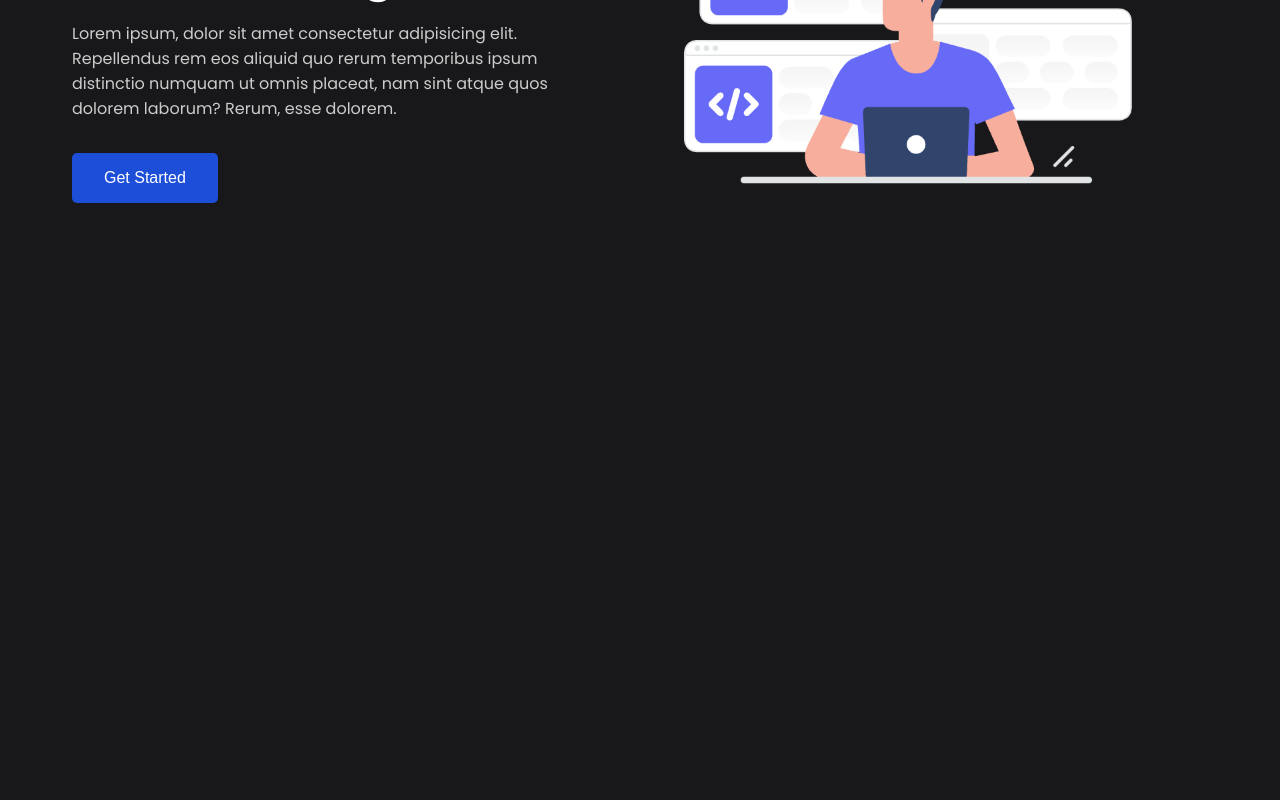
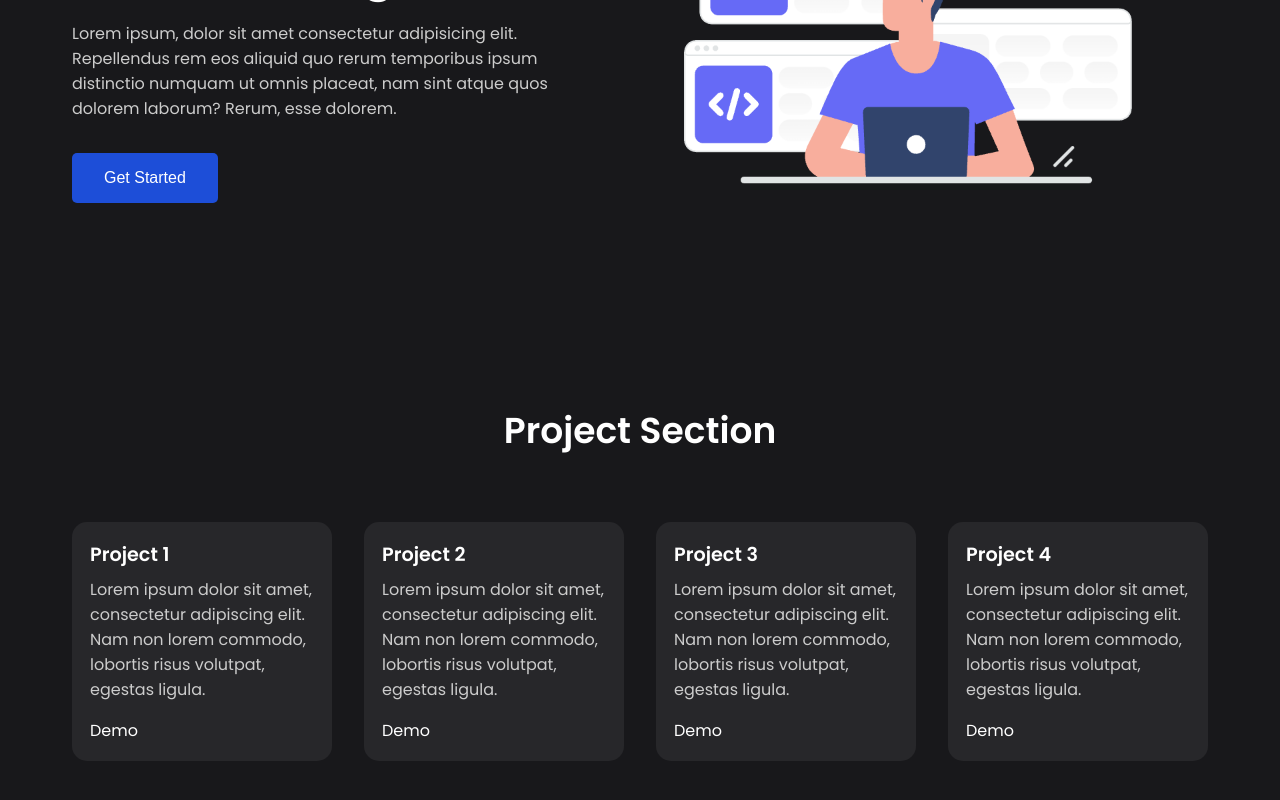
Before and after one commit to bryankiansarmen/React-Typescript-Portfolio, a React (Vite) app: page /contact in a window 1280 px wide. Shown: the part 390-1190 px from the top of the page. Before the commit the page ends 800 px from the top, so only its background shows below. Built offline with nearby package versions, Linux system fonts and the light colour scheme.

Commit message:
added project section

```diff
--- a/src/App.tsx
+++ b/src/App.tsx
@@ -1,6 +1,7 @@
 import "./App.css";
 import Navbar from "./components/Navbar/Navbar";
 import Home from "./components/Home/Home";
+import Project from "./components/Project/Project";
 
 // const router = createBrowserRouter([
 //   {
@@ -32,6 +33,7 @@ const App = () => {
     <>
       <Navbar />
       <Home />
+      <Project />
     </>
   );
 };
--- /dev/null
+++ b/src/components/Card/Card.style.ts
@@ -0,0 +1,37 @@
+import styled from "styled-components";
+
+export const CardConatiner = styled.div`
+  cursor: pointer;
+  background-color: #27272a;
+  padding: 1rem;
+  border: 2px solid transparent;
+  border-radius: 15px;
+  transition: all 0.3s ease;
+
+  &:hover {
+    background-color: #323232;
+    border-color: #fff;
+  }
+`;
+
+export const CardTitle = styled.h4`
+  margin-bottom: 0.5rem;
+  color: #fff;
+  font-size: 1.2rem;
+  font-weight: 600;
+`;
+
+export const CardDescription = styled.p`
+  color: #ccc;
+  margin-bottom: 1rem;
+`;
+
+export const Link = styled.a`
+  cursor: pointer;
+  color: #fff;
+  transition: all 0.3s ease;
+
+  &:hover {
+    color: #1e40af;
+  }
+`;
--- /dev/null
+++ b/src/components/Card/Card.tsx
@@ -0,0 +1,19 @@
+import React from "react";
+import * as Styled from "./Card.style";
+
+type Card = {
+  title: string;
+  description: string;
+};
+
+const Card: React.FC<Card> = ({ title, description }) => {
+  return (
+    <Styled.CardConatiner>
+      <Styled.CardTitle>{title}</Styled.CardTitle>
+      <Styled.CardDescription>{description}</Styled.CardDescription>
+      <Styled.Link>Demo</Styled.Link>
+    </Styled.CardConatiner>
+  );
+};
+
+export default Card;
--- /dev/null
+++ b/src/components/Project/Project.tsx
@@ -0,0 +1,30 @@
+import * as GlobalStyled from "../../global.style";
+import Card from "../Card/Card";
+
+const Project = () => {
+  return (
+    <GlobalStyled.Container>
+      <GlobalStyled.SectionHeader>Project Section</GlobalStyled.SectionHeader>
+      <GlobalStyled.SectionContent>
+        <Card
+          title="Project 1"
+          description="Lorem ipsum dolor sit amet, consectetur adipiscing elit. Nam non lorem commodo, lobortis risus volutpat, egestas ligula."
+        />
+        <Card
+          title="Project 2"
+          description="Lorem ipsum dolor sit amet, consectetur adipiscing elit. Nam non lorem commodo, lobortis risus volutpat, egestas ligula."
+        />
+        <Card
+          title="Project 3"
+          description="Lorem ipsum dolor sit amet, consectetur adipiscing elit. Nam non lorem commodo, lobortis risus volutpat, egestas ligula."
+        />
+        <Card
+          title="Project 4"
+          description="Lorem ipsum dolor sit amet, consectetur adipiscing elit. Nam non lorem commodo, lobortis risus volutpat, egestas ligula."
+        />
+      </GlobalStyled.SectionContent>
+    </GlobalStyled.Container>
+  );
+};
+
+export default Project;
--- a/src/global.style.ts
+++ b/src/global.style.ts
@@ -25,3 +25,18 @@ export const Button = styled.button`
     background-color: #1e40af;
   }
 `;
+
+export const SectionHeader = styled.h1`
+  margin-bottom: 1rem;
+  color: #fff;
+  text-align: center;
+  font-size: 2.25rem;
+  font-weight: 600;
+`;
+
+export const SectionContent = styled.div`
+  margin-top: 4rem;
+  display: grid;
+  grid-template-columns: repeat(4, 1fr);
+  gap: 2rem;
+`;
```
Also changed, not shown: src/pages/About.tsx (deleted, +0 -7 lines), src/pages/Contact.tsx (deleted, +0 -7 lines), src/pages/Home.tsx (deleted, +0 -7 lines), src/pages/Project.tsx (deleted, +0 -7 lines), src/pages/Root.tsx (deleted, +0 -26 lines).
